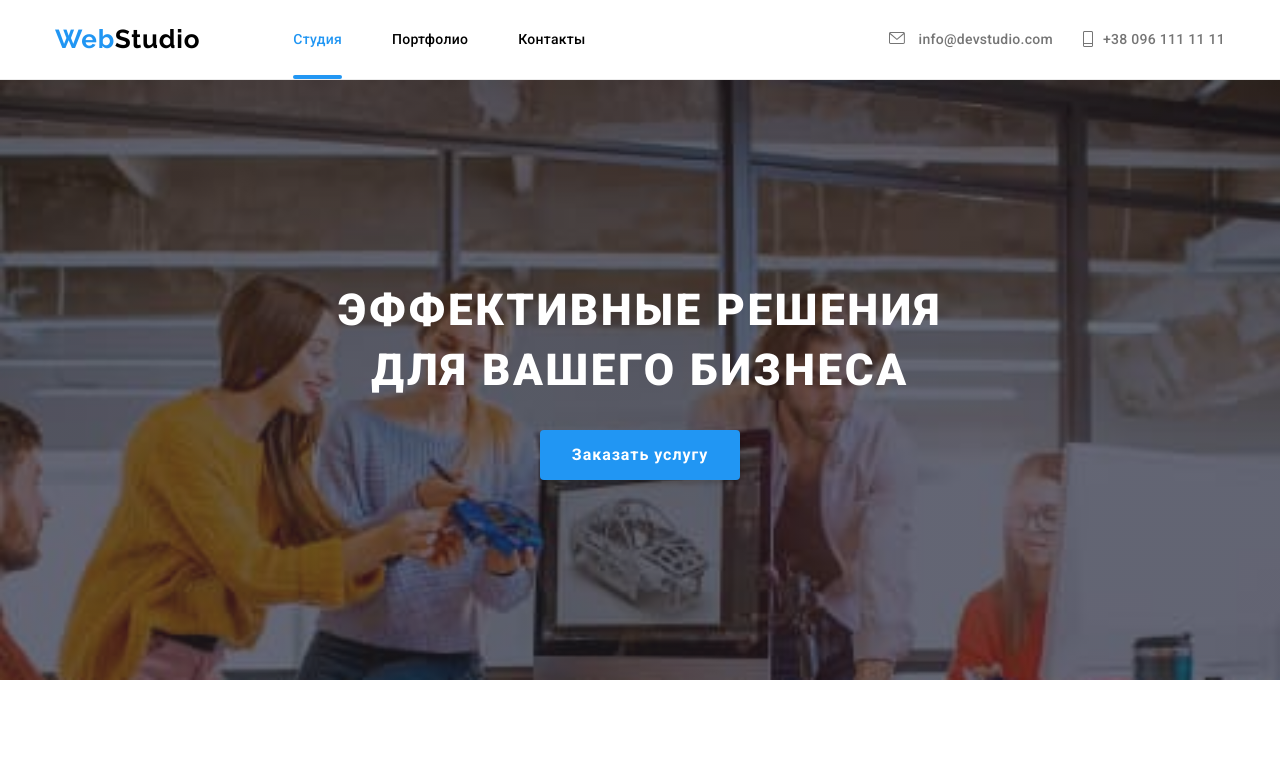
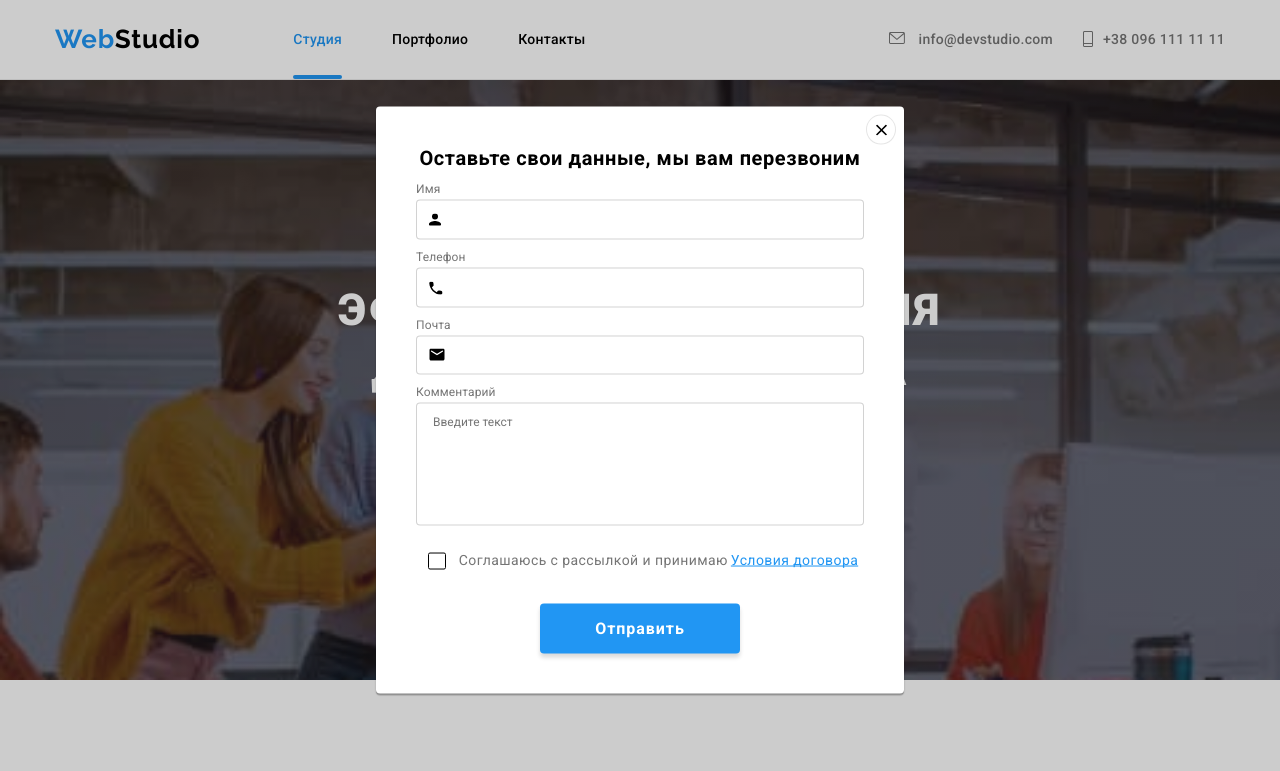
Before and after one commit to Viktory-me/goit-markup-hw-08, a plain HTML site: page index.html in a window 1280 px wide. Both pictures are taken after a click on the button "Заказать услугу". Shown: the top 771 px of the page. Drawn offline with Linux system fonts and the light colour scheme.

Commit message:
все, кроме картинок

```diff
--- a/index.html
+++ b/index.html
@@ -456,15 +456,16 @@
           </ul>
         </div>
       </section>
-      <!-- <div class="backdrop is-hidden" data-modal>
+      <div class="backdrop is-hidden" data-modal>
         <div class="modal">
           <button data-modal-close class="modal-button">
             <svg class="icon-btn-close">
               <use href="./images/symbol-defs.svg#icon-close"></use>
             </svg>
           </button>
+          <h2 class="modal-title">Оставьте свои данные, мы вам перезвоним</h2>
+
           <form class="name-form">
-            <h2 class="modal-title">Оставьте свои данные, мы вам перезвоним</h2>
             <label class="form-label">
               Имя
               <input class="form-input" type="text" name="name" autofocus />
@@ -518,10 +519,10 @@
               <a href="" class="form-agreement"> Условия договора </a>
             </label>
 
-            <button class="form-btn" type="submit">Отправить</button>
+            <button class="main-btn" type="submit">Отправить</button>
           </form>
         </div>
-      </div> -->
+      </div>
     </main>
     <footer class="footer-main">
       <div class="container">
--- a/sass/components/_backdrop.scss
+++ b/sass/components/_backdrop.scss
@@ -1,67 +1,75 @@
-// .backdrop {
-//   position: fixed;
-//   left: 0;
-//   top: 0;
-//   width: 100%;
-//   height: 100%;
-//   background-color: rgba(0, 0, 0, 0.2);
-//   transition: 250ms cubic-bezier(0.42, 0, 0.58, 1);
-// }
+*.backdrop {
+  position: fixed;
+  left: 0;
+  top: 0;
+  width: 100%;
+  height: 100%;
+  background-color: rgba(0, 0, 0, 0.2);
+  transition: 250ms cubic-bezier(0.42, 0, 0.58, 1);
+  overflow-y: scroll;
+  padding: 93px 15px;
+  text-align: center;
+  z-index: 2;
+}
+.modal {
+  position: absolute;
+  left: 50%;
+  top: 50%;
+  transform: translate(-50%, -50%) scale(1);
+  max-width: 450px;
+  width: 100%;
+  padding: 40px;
+  display: inline-block;
+  font-family: var(--font-main);
+  font-weight: var(--font-weight-main);
+  font-size: 12px;
+  line-height: 1.167;
+  letter-spacing: 0.01em;
+  color: rgb(117, 117, 117);
+  background: #ffffff;
+  box-shadow: 0px 1px 3px rgba(0, 0, 0, 0.12), 0px 1px 1px rgba(0, 0, 0, 0.14),
+    0px 2px 1px rgba(0, 0, 0, 0.2);
+  border-radius: 4px;
+  transition: 1000ms cubic-bezier(0.86, 0.57, 0.14, 0.19);
 
-// .backdrop.is-hidden {
-//   opacity: 0;
-//   pointer-events: none;
-//   .modal {
-//     opacity: 0;
-//     transform: translate(-50%, -50%) scale(0.5);
-//   }
-// }
-// .modal {
-//   position: absolute;
-//   left: 50%;
-//   top: 50%;
-//   width: 528px;
-//   height: 581px;
-//   padding: 40px;
-//   display: inline-block;
-//   font-family: var(--font-main);
-//   font-weight: var(--font-weight-main);
-//   font-size: 12px;
-//   line-height: 1.167;
-//   letter-spacing: 0.01em;
-//   color: rgb(117, 117, 117);
-//   background: #ffffff;
-//   box-shadow: 0px 1px 3px rgba(0, 0, 0, 0.12), 0px 1px 1px rgba(0, 0, 0, 0.14),
-//     0px 2px 1px rgba(0, 0, 0, 0.2);
-//   border-radius: 4px;
-//   transform: translate(-50%, -50%) scale(1);
-//   transition: 1000ms cubic-bezier(0.86, 0.57, 0.14, 0.19);
-// }
+  @media screen and (min-width: 1200px) {
+    max-width: 528px;
+    width: 100%;
+  }
+}
 
-// .modal-button {
-//   position: absolute;
-//   right: 8px;
-//   top: 8px;
-//   display: block;
-//   width: 30px;
-//   height: 30px;
-//   padding: 0;
-//   margin: 0;
-//   border-radius: 50%;
-//   border: 1px solid rgba(0, 0, 0, 0.1);
-//   display: flex;
-//   align-items: center;
-//   justify-content: center;
-//   background-color: white;
-//   outline: none;
-//   cursor: pointer;
+.modal-button {
+  position: absolute;
+  right: 8px;
+  top: 8px;
+  display: block;
+  width: 30px;
+  height: 30px;
+  padding: 0;
+  margin: 0;
+  border-radius: 50%;
+  border: 1px solid rgba(0, 0, 0, 0.1);
+  display: flex;
+  align-items: center;
+  justify-content: center;
+  background-color: white;
+  outline: none;
+  cursor: pointer;
 
-//   &:hover,
-//   &:focus {
-//     fill: var(--accent-color);
-//   }
-// }
-// .icon-btn-close {
-//   width: 11px;
-//   height: 11px;
-// }
+  &:hover,
+  &:focus {
+    fill: var(--accent-color);
+  }
+}
+.icon-btn-close {
+  width: 11px;
+  height: 11px;
+}
+.backdrop.is-hidden {
+  opacity: 0;
+  pointer-events: none;
+  .modal {
+    opacity: 0;
+    transform: translate(-50%, -50%) scale(0.5);
+  }
+}
--- a/sass/components/_modal-form.scss
+++ b/sass/components/_modal-form.scss
@@ -1,176 +1,172 @@
-// .modal-title {
-//   font-family: var(--font-main);
-//   font-weight: var(--font-weight-secondary);
-//   font-size: 20px;
-//   line-height: 1.15;
-//   letter-spacing: 0.03em;
-//   color: black;
-//   text-align: center;
-//   margin-bottom: 12px;
-// }
+.modal-title {
+  font-size: 20px;
+  line-height: 1.15;
+  letter-spacing: 0.03em;
+  color: black;
+  margin-bottom: 12px;
+}
 
-// .name-form {
-//   width: 448px;
-//   margin: 0;
-//   padding: 0;
-// }
+.name-form {
+  max-width: 370px;
+  margin: 0;
+  padding: 0;
+  text-align: start;
+  @media screen and (min-width: 1200px) {
+    max-width: 448px;
+  }
+  .main-btn {
+    display: flex;
+    align-items: center;
+    text-align: center;
+    justify-content: center;
+  }
+}
 
-// .form-label {
-//   position: relative;
-//   display: block;
-//   width: 100%;
-//   padding-bottom: 10px;
-// }
+.form-label {
+  position: relative;
+  display: block;
+  width: 100%;
+  padding-bottom: 10px;
+}
 
-// .form-input {
-//   width: 100%;
-//   padding: 12px 0 12px 42px;
-//   border: 1px solid rgba(33, 33, 33, 0.2);
-//   border-radius: 4px;
-//   display: inline-block;
-//   margin-top: 4px;
-//   transition: border 250ms cubic-bezier(0.4, 0, 0.2, 1);
+.form-input {
+  max-width: 370px;
+  width: 100%;
+  padding: 12px 0 12px 42px;
+  border: 1px solid rgba(33, 33, 33, 0.2);
+  border-radius: 4px;
+  display: inline-block;
+  margin-top: 4px;
+  transition: border 250ms cubic-bezier(0.4, 0, 0.2, 1);
+  @media screen and (min-width: 1200px) {
+    max-width: 448px;
+    width: 100%;
+  }
+  .form-label:focus-within & {
+    border: 1px solid var(--accent-color);
+    border-radius: 4px;
+    outline: inherit;
+  }
+}
 
-//   .form-label:focus-within & {
-//     border: 1px solid var(--accent-color);
-//     border-radius: 4px;
-//     outline: inherit;
-//   }
-// }
+.icon-input-card {
+  width: 16px;
+  height: 13px;
+  transition: 250ms cubic-bezier(0.4, 0, 0.2, 1);
 
-// .field-form {
-//   margin-bottom: 5px;
-// }
+  .form-label:hover & {
+    fill: var(--accent-color);
+  }
+  .form-label:focus-within & {
+    fill: var(--accent-color);
+  }
+}
 
-// .icon-input-card {
-//   width: 16px;
-//   height: 13px;
-//   transition: 250ms cubic-bezier(0.4, 0, 0.2, 1);
+.icon-input {
+  position: absolute;
+  display: flex;
+  fill: black;
+  align-items: center;
+  text-align: center;
+  left: 13px;
+  transform: translatey(-200%);
+}
 
-//   .form-label:hover & {
-//     fill: var(--accent-color);
-//   }
-//   .form-label:focus-within & {
-//     fill: var(--accent-color);
-//   }
-// }
+.form-label-textarea {
+  display: inline-block;
+  padding-bottom: 4px;
+  color: rgb(117, 117, 117);
 
-// .icon-input {
-//   position: absolute;
-//   display: flex;
-//   fill: black;
-//   align-items: center;
-//   text-align: center;
-//   left: 13px;
-//   transform: translatey(-200%);
-// }
+  &::placeholder {
+    color: #afb1b8;
+  }
+}
 
-// .form-label-textarea {
-//   display: inline-block;
-//   padding-bottom: 4px;
-//   color: rgb(117, 117, 117);
+.form-input-textarea {
+  max-width: 370px;
+  width: 100%;
+  padding: 12px 16px;
+  border: 1px solid rgba(33, 33, 33, 0.2);
+  border-radius: 4px;
+  resize: none;
+  transition: border 250ms cubic-bezier(0.4, 0, 0.2, 1);
 
-//   &::placeholder {
-//     color: #afb1b8;
-//   }
-// }
+  &:focus-within {
+    border: 1px solid var(--accent-color);
+    border-radius: 4px;
+    outline: inherit;
+  }
+  @media screen and (min-width: 1200px) {
+    max-width: 448px;
+  }
+}
 
-// .form-input-textarea {
-//   width: 100%;
-//   padding: 12px 16px;
-//   border: 1px solid rgba(33, 33, 33, 0.2);
-//   border-radius: 4px;
-//   resize: none;
-//   transition: border 250ms cubic-bezier(0.4, 0, 0.2, 1);
+.form-agreement {
+  text-decoration: underline;
+  text-decoration-skip-ink: none;
+  color: var(--accent-color);
+}
 
-//   &:focus-within {
-//     border: 1px solid var(--accent-color);
-//     border-radius: 4px;
-//     outline: inherit;
-//   }
-// }
+.agreement-label {
+  position: relative;
+  display: flex;
+  justify-content: center;
+  font-family: var(--font-main);
+  font-style: normal;
+  font-weight: var(--font-weight-main);
+  font-size: 12px;
+  letter-spacing: 0.03em;
+  padding-top: 20px;
+  padding-bottom: 31px;
+  padding-left: 24px;
+  margin: auto;
+  @media screen and (min-width: 1200px) {
+    line-height: 1.714;
+    font-size: 14px;
+    padding-left: 37px;
+  }
+}
 
-// .form-agreement {
-//   text-decoration: underline;
-//   text-decoration-skip-ink: none;
-//   color: var(--accent-color);
-// }
+.icon-cheked-card {
+  width: 16px;
+  height: 15px;
+}
 
-// .form-btn {
-//   display: flex;
-//   align-items: center;
-//   justify-content: center;
-//   width: 200px;
-//   height: 50px;
-//   top: 712px;
-//   margin: 0 auto;
-//   margin-top: 10px;
-//   padding: 0;
-//   background-color: #188ce8;
-//   box-shadow: 0px 4px 4px rgba(0, 0, 0, 0.15);
-//   border: none;
-//   border-radius: 4px;
-//   font-family: var(--font-main);
-//   font-style: normal;
-//   font-weight: var(--font-weight-secondary);
-//   font-size: 16px;
-//   line-height: 1.875;
-//   text-align: center;
-//   letter-spacing: 0.06em;
-//   color: #ffffff;
-// }
+.icon-cheked {
+  position: absolute;
+  top: 18px;
+  left: 0;
+  display: flex;
+  align-items: center;
+  justify-content: center;
+  border: 1px solid black;
+  border-radius: 2px;
+  background-color: white;
+  transition: background-color, border-color, 250ms cubic-bezier(0.4, 0, 0.2, 1);
 
-// .agreement-label {
-//   position: relative;
-//   display: flex;
-//   font-family: var(--font-main);
-//   font-style: normal;
-//   font-weight: var(--font-weight-main);
-//   font-size: 14px;
-//   line-height: 1.714;
-//   letter-spacing: 0.03em;
-//   padding-top: 20px;
-//   padding-bottom: 20px;
-//   padding-left: 37px;
-//   margin: auto;
-// }
+  .agreement-input:checked + & {
+    background-color: var(--accent-color);
+    border: 1px solid var(--accent-color);
+  }
+  @media screen and (min-width: 1200px) {
+    top: 24px;
+    left: 12px;
+  }
+}
 
-// .icon-cheked-card {
-//   width: 16px;
-//   height: 15px;
-// }
+.agreement-input {
+  position: absolute;
+  width: 1px;
+  height: 1px;
+  margin: -1px;
+  border: 0;
+  padding: 0;
+  white-space: nowrap;
+  clip-path: inset(100%);
+  clip: rect(0 0 0 0);
+  overflow: hidden;
+}
 
-// .icon-cheked {
-//   position: absolute;
-//   top: 22px;
-//   left: 13px;
-//   display: flex;
-//   align-items: center;
-//   justify-content: center;
-//   border: 1px solid black;
-//   border-radius: 2px;
-//   background-color: white;
-//   transition: background-color, border-color, 250ms cubic-bezier(0.4, 0, 0.2, 1);
-
-//   .agreement-input:checked + & {
-//     background-color: var(--accent-color);
-//     border: 1px solid var(--accent-color);
-//   }
-// }
-
-// .agreement-input {
-//   position: absolute;
-//   width: 1px;
-//   height: 1px;
-//   margin: -1px;
-//   border: 0;
-//   padding: 0;
-//   white-space: nowrap;
-//   clip-path: inset(100%);
-//   clip: rect(0 0 0 0);
-//   overflow: hidden;
-// }
-
-// .form-agreement {
-//   margin-left: 3px;
-// }
+.form-agreement {
+  margin-left: 3px;
+}
--- a/sass/layout/_footer-form.scss
+++ b/sass/layout/_footer-form.scss
@@ -14,7 +14,8 @@
   padding-top: 0;
   padding-bottom: 0;
   padding-right: 0;
-  width: 450px;
+  max-width: 450px;
+  width: 100%;
   height: 50px;
   font-weight: var(--font-weight-main);
   font-size: 16px;
@@ -24,6 +25,9 @@
   filter: drop-shadow(0px 4px 4px rgba(0, 0, 0, 0.15));
   border-radius: 4px;
   background-color: #2f303a;
+  @media screen and (min-width: 768px) {
+    width: 450px;
+  }
   @media screen and (min-width: 1200px) {
     margin-bottom: 0;
     width: 358px;
```
Also changed, not shown: css/main.css, css/main.min.css, css/portfolio.css, css/portfolio.min.css, 4 other files.
